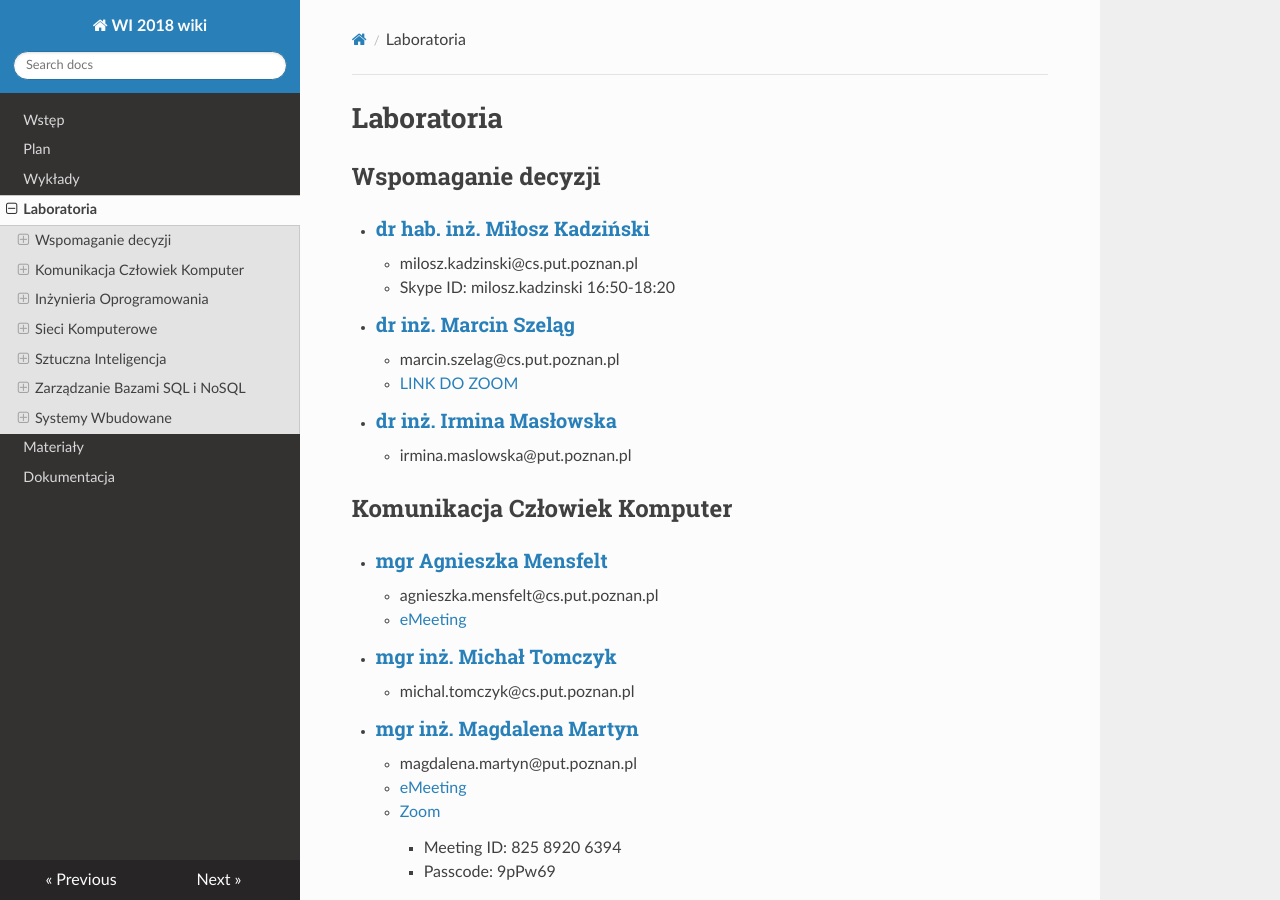
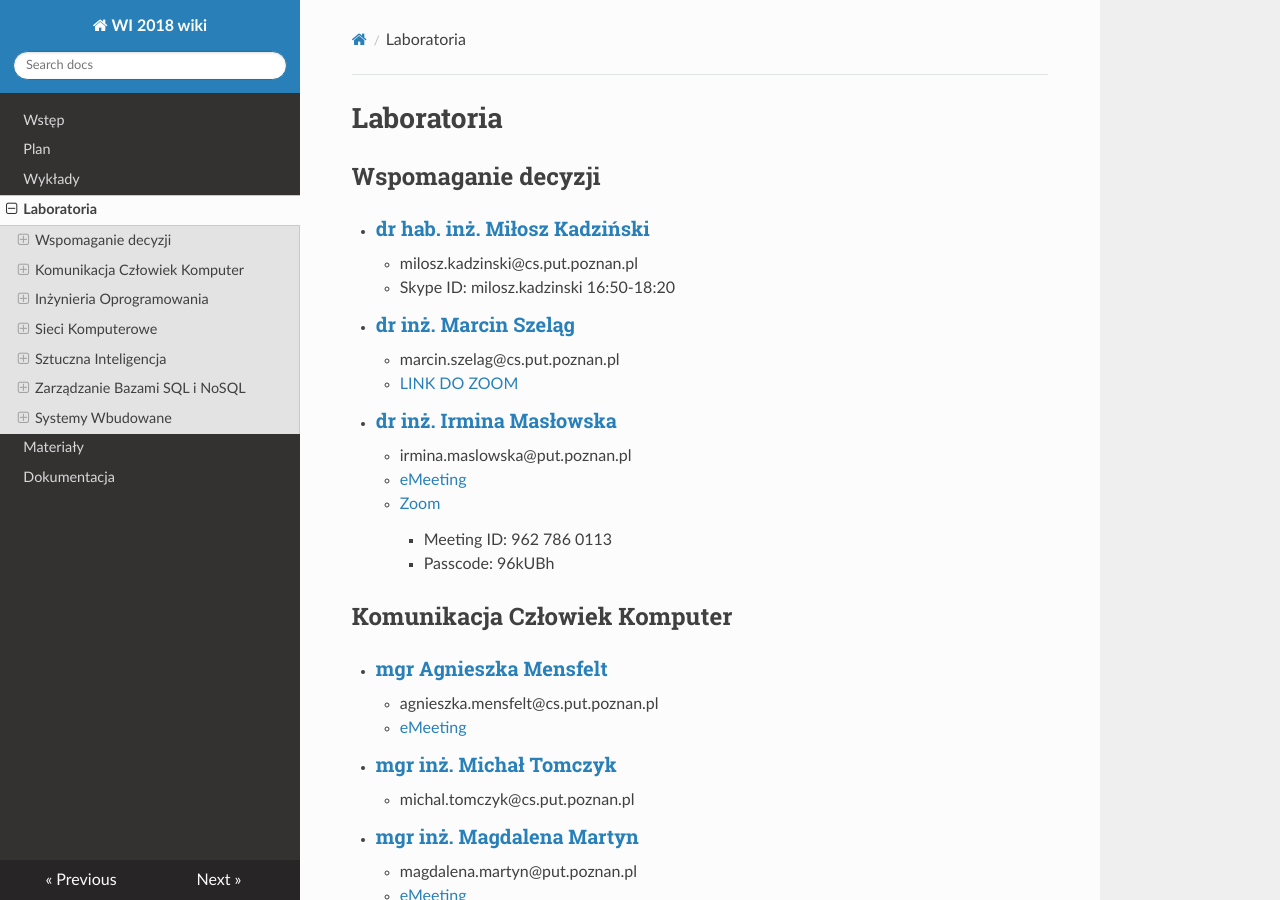
Before and after one commit to PUT-WI-18/wi18-wiki-sem5, an MkDocs documentation site: the page built from docs/laboratoria.md, in a window 1280 px wide and 900 px high. Built offline with MkDocs 1.6.1, drawn with Linux system fonts in a browser that asks for light colours; nearby versions of some CDN libraries.

Commit message:
Update laboratoria.md
Linki do labolatoriów Masłowskiej

```diff
--- a/docs/laboratoria.md
+++ b/docs/laboratoria.md
@@ -8,6 +8,10 @@
     - [LINK DO ZOOM](https://us02web.zoom.us/j/6058330707?pwd=RUxNcUN6Y3g3eUxydnBNK2d6VE5HZz09&fbclid=IwAR0M7Kux1lQD9cr-aCd6B-97gQjszb7WhxaAMeYyNgBfZR8XC-SrpCra7Xo#success)
 - ### [dr inż. Irmina Masłowska](http://www.cs.put.poznan.pl/imaslowska/wd/)
     - irmina.maslowska@put.poznan.pl
+    - [eMeeting](https://emeeting.put.poznan.pl/eMeeting/irm-1h7-tnm)
+    - [Zoom](https://us02web.zoom.us/j/9627860113?pwd=ZU1Qc1A0SjhPTXR1YTRvV0w2MnVjUT09)
+        - Meeting ID: 962 786 0113
+        - Passcode: 96kUBh
 
 ## Komunikacja Człowiek Komputer
 - ### [mgr Agnieszka Mensfelt](https://www.cs.put.poznan.pl/amensfelt/komunikacja-czlowiek-komputer/)
```
